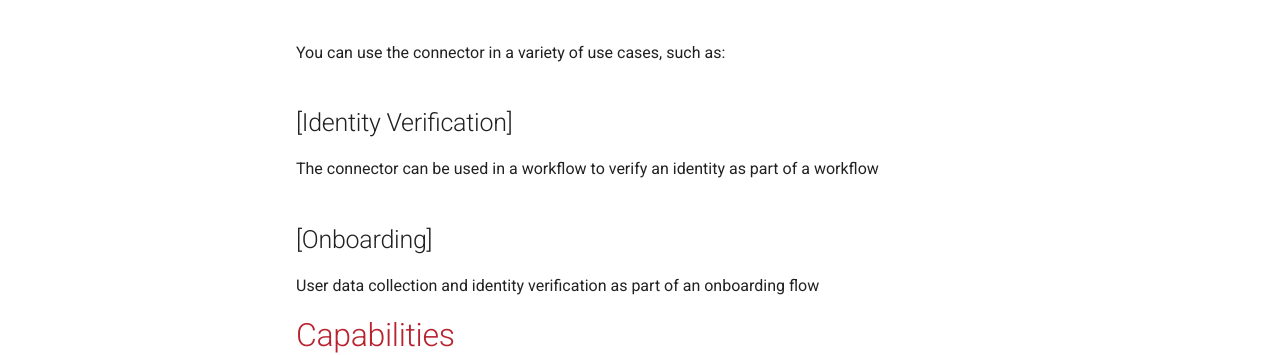
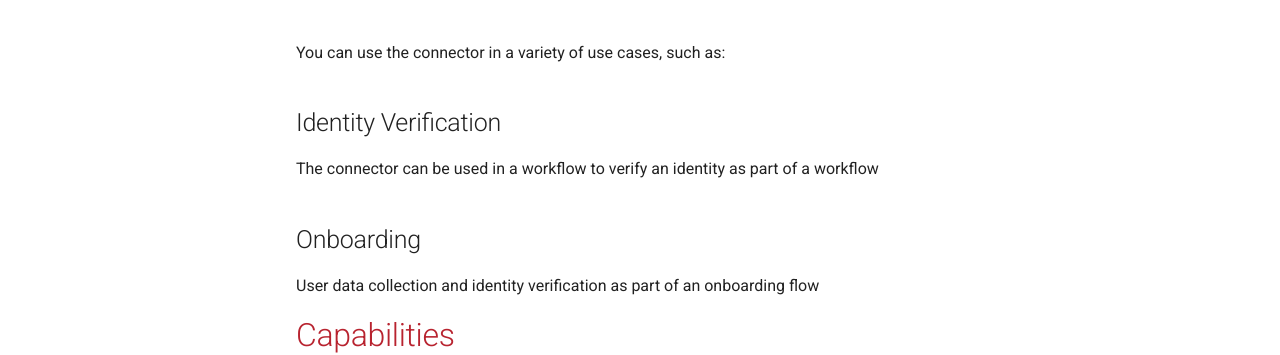
Before and after one commit to pingone-davinci/documentation, an MkDocs documentation site: the page built from docs/acuant/README.md, in a window 1280 px wide and 900 px high, scrolled down 1284 px. Shown: the part 152-507 px from the top of the window. Built offline with MkDocs 1.6.1 and Material for MkDocs 9.7.7, drawn with Linux system fonts in a browser that asks for light colours; comment, search, counter and statistics services are not loaded.

```diff
--- a/docs/acuant/README.md
+++ b/docs/acuant/README.md
@@ -53,12 +53,12 @@ To use the connector, you'll need:
 You can use the connector in a variety of use cases, such as:
 
 
-## [Identity Verification]
+## Identity Verification
 
 The connector can be used in a workflow to verify an identity as part of a workflow
 
 
-## [Onboarding]
+## Onboarding
 
 User data collection and identity verification as part of an onboarding flow
 
```
